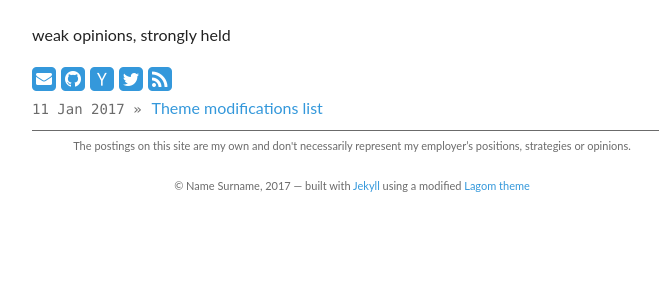
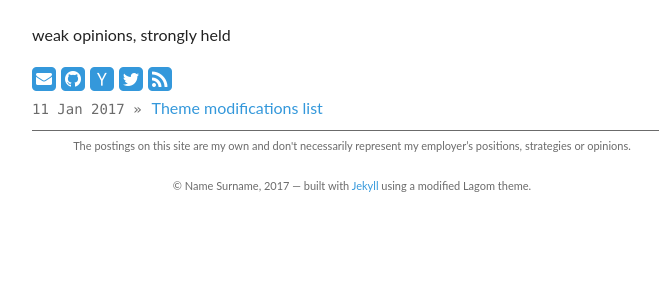
Before and after one commit to ajoz/adekwatny, a Jekyll site: the page built from index.html, in a window 1280 px wide. Shown: the top 300 px of the page, without its empty margins (298-957 px from the left). Built offline with Jekyll 4.4.1, drawn with Linux system fonts in a browser that asks for light colours; nearby versions of some CDN libraries.

Commit message:
[dev] Removing wrong link in the footer

```diff
--- a/_includes/footer.html
+++ b/_includes/footer.html
@@ -7,6 +7,6 @@
   {% endif %}
 
   <p>
-    © {{ site.data.theme.author }}, {{ site.data.theme.copywrite }} &mdash; built with <a href="http://jekyllrb.com/">Jekyll</a> using a modified <a href="https://github.com/ajoz/lagom">Lagom theme</a>
+    © {{ site.data.theme.author }}, {{ site.data.theme.copywrite }} &mdash; built with <a href="http://jekyllrb.com/">Jekyll</a> using a modified Lagom theme.
   </p>
 </div>
```
